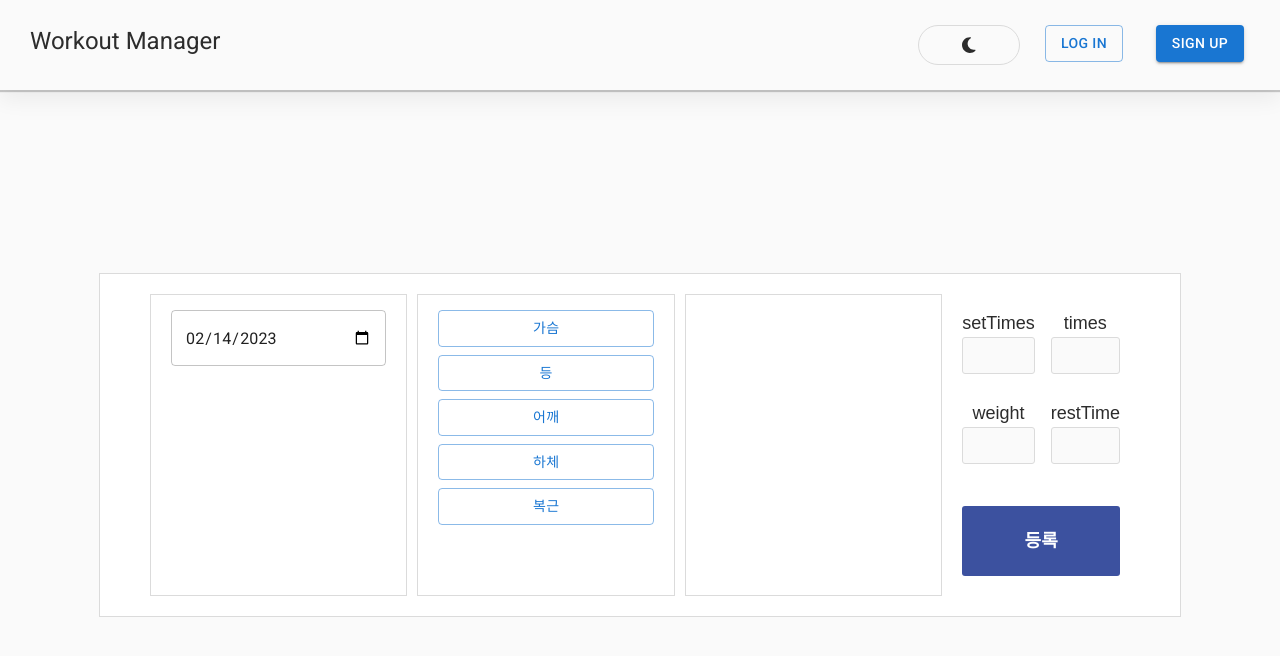
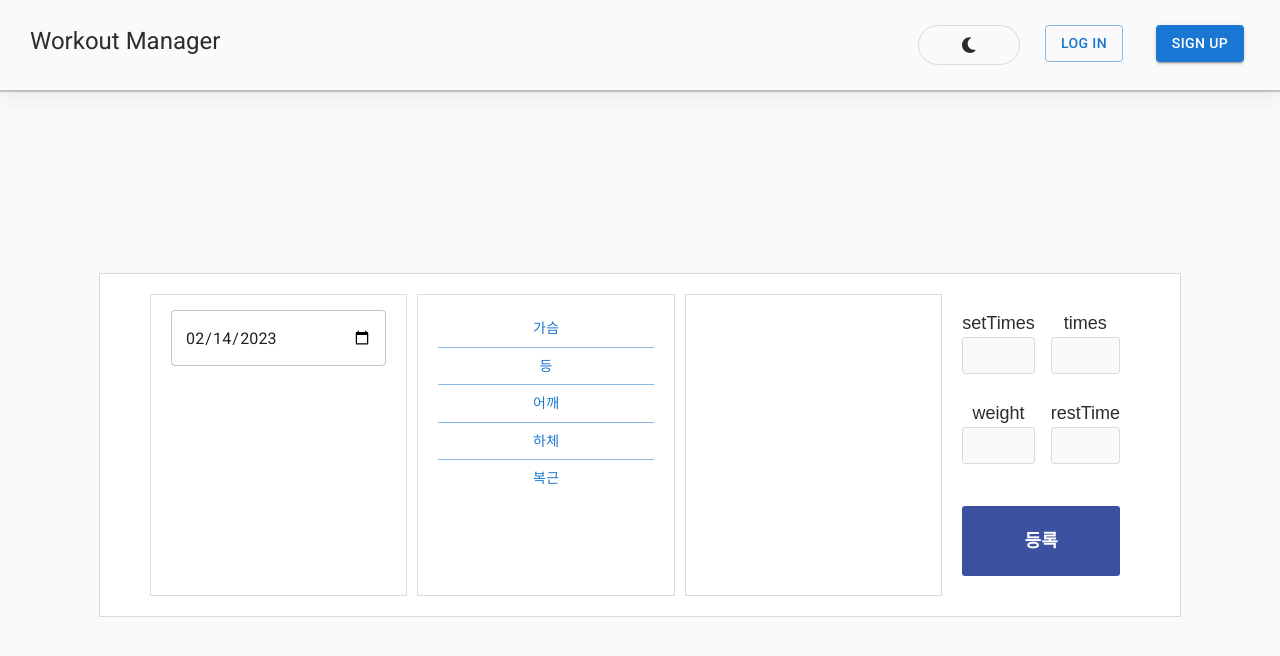
Before and after one commit to wujuno/workout-manager, a React (Create React App) app: page /record in a window 1280 px wide. Shown: the top 656 px of the page. Built offline with nearby package versions, Linux system fonts and the light colour scheme.

Commit message:
Style: Modify Record page

```diff
--- a/src/screens/Record.tsx
+++ b/src/screens/Record.tsx
@@ -16,7 +16,7 @@ import {
   Leg,
   Shoulder,
 } from "../components/RecordParts";
-import { Button, Stack, TextField } from "@mui/material";
+import { Button, ButtonGroup, Stack, TextField } from "@mui/material";
 
 const RecordWrapper = styled(BaseBox)`
   width: 1000px;
@@ -85,6 +85,14 @@ const CREATERECORD_MUTATION = gql`
     }
   }
 `;
+
+const buttons = [
+  <Button key="one">가슴</Button>,
+  <Button key="two">등</Button>,
+  <Button key="three">어깨</Button>,
+  <Button key="four">하체</Button>,
+  <Button key="five">복근</Button>,
+];
 
 interface ILoginF {
   date: string;
@@ -167,7 +175,15 @@ function Record() {
             </DateBox>
           </RecordBoxes>
           <RecordBoxes>
-            <Stack direction="column" spacing={1}>
+            <ButtonGroup
+              orientation="vertical"
+              aria-label="vertical contained button group"
+              variant="text"
+              fullWidth
+            >
+              {buttons}
+            </ButtonGroup>
+            {/* <Stack direction="column" spacing={1}>
               {bigPartsArr.map((part) => (
                 <Button
                   variant="outlined"
@@ -179,7 +195,7 @@ function Record() {
                   {part.name}
                 </Button>
               ))}
-            </Stack>
+            </Stack> */}
           </RecordBoxes>
           <RecordBoxes>
             <Stack direction="column">
```
